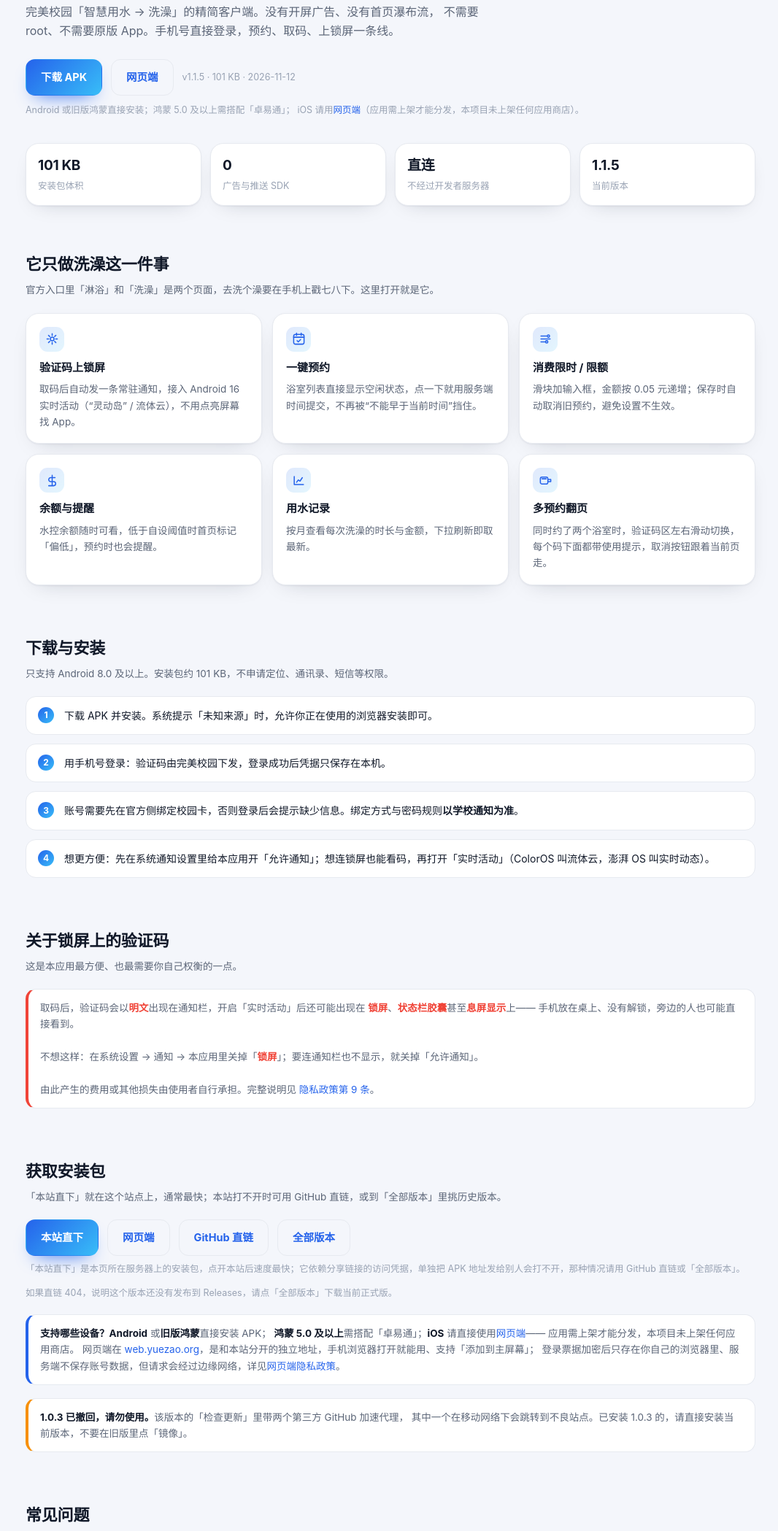
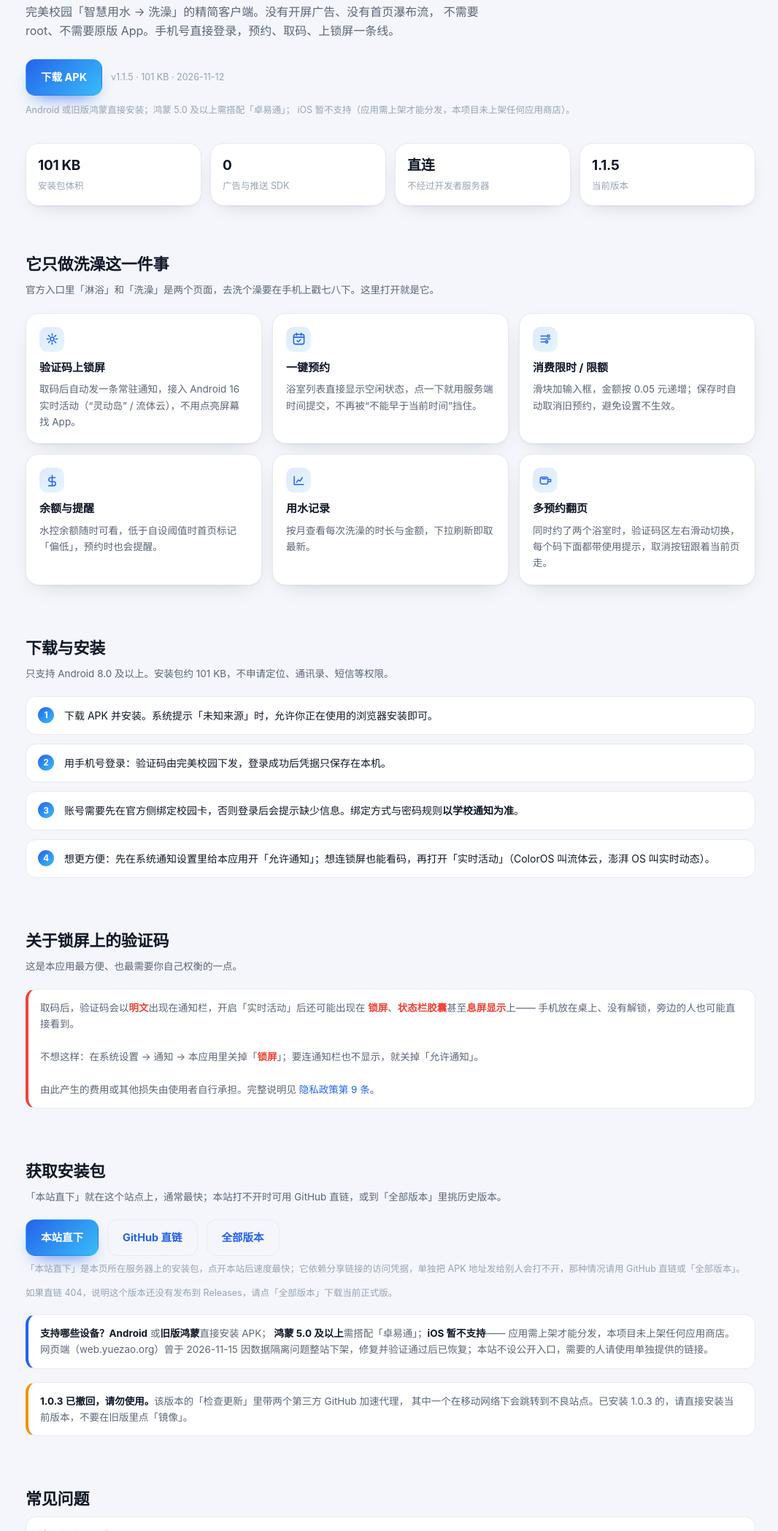
Before and after one commit to ghg6666678/wanmei-bath-android, a plain HTML site: page site/index.html in a window 1280 px wide. Shown: the part 276-2374 px from the top of the page at 73% size, without its empty margins (105-1171 px from the left). Drawn offline with Linux system fonts and the light colour scheme.

Commit message:
fix(app): 网页端入口撤下，登录框预填改用本机记住的号码
2026-11-15 网页端因数据隔离事故整站下架，官网（site/index.html）同步撤掉
两处「网页端」按钮与推广文案，只保留一行说明：曾于 11-15 下架、修复并验证
通过后已恢复、本站不设公开入口。若将来重新公开推广，按
docs/INCIDENT-2026-11-15.md 的前置条件核对后，连同两个按钮一起恢复。

服务端自 11-15 起只下发掩码手机号，登录框不能再用 config.phone 预填——
138****1234 塞进 11 位输入框会直接登录失败。改为只有本机记住的完整号码
（localStorage.localPhone）才预填：登录成功写入、主动退出清除、存储不可用
（file:// / 隐私模式）时不预填也不报错。与网页端同一处逻辑，改动一一对应。

```diff
--- a/site/index.html
+++ b/site/index.html
@@ -43,12 +43,11 @@
     </p>
     <div class="cta">
       <a class="btn primary" id="dlLocal" href="#download" download>下载 APK</a>
-      <a class="btn ghost" href="https://web.yuezao.org">网页端</a>
       <span class="meta" id="dlMeta"></span>
     </div>
     <p class="meta" style="margin-top:10px">
       Android 或旧版鸿蒙直接安装；鸿蒙 5.0 及以上需搭配「卓易通」；
-      iOS 请用<a href="https://web.yuezao.org">网页端</a>（应用需上架才能分发，本项目未上架任何应用商店）。
+      iOS 暂不支持（应用需上架才能分发，本项目未上架任何应用商店）。
     </p>
 
     <div class="stats">
@@ -127,7 +126,6 @@
     <p class="sub">「本站直下」就在这个站点上，通常最快；本站打不开时可用 GitHub 直链，或到「全部版本」里挑历史版本。</p>
     <div class="cta" style="margin-top:8px">
       <a class="btn primary" id="dlLocal2" href="#" download>本站直下</a>
-      <a class="btn ghost" href="https://web.yuezao.org">网页端</a>
       <a class="btn ghost" id="dlPrimary2" href="#" target="_blank" rel="noopener">GitHub 直链</a>
       <a class="btn ghost" id="dlAll" href="#" target="_blank" rel="noopener">全部版本</a>
     </div>
@@ -136,10 +134,10 @@
 
     <div class="note" style="margin-top:18px">
       <strong>支持哪些设备？</strong><strong>Android</strong> 或<strong>旧版鸿蒙</strong>直接安装 APK；
-      <strong>鸿蒙 5.0 及以上</strong>需搭配「卓易通」；<strong>iOS</strong> 请直接使用<a href="https://web.yuezao.org">网页端</a>——
+      <strong>鸿蒙 5.0 及以上</strong>需搭配「卓易通」；<strong>iOS 暂不支持</strong>——
       应用需上架才能分发，本项目未上架任何应用商店。
-      网页端在 <a href="https://web.yuezao.org">web.yuezao.org</a>，是和本站分开的独立地址，手机浏览器打开就能用、支持「添加到主屏幕」；
-      登录票据加密后只存在你自己的浏览器里、服务端不保存账号数据，但请求会经过边缘网络，详见<a href="privacy-web.html">网页端隐私政策</a>。
+      网页端（web.yuezao.org）曾于 2026-11-15 因数据隔离问题整站下架，修复并验证通过后已恢复；本站不设公开入口，需要的人请使用单独提供的链接。
+      <!-- 若决定重新公开推广网页端，按 docs/INCIDENT-2026-11-15.md 的前置条件核对后，连同顶部两个「网页端」按钮一起恢复。 -->
     </div>
 
     <div class="note warn" style="margin-top:18px">
```
Also changed, not shown: assets/index.html (+17 -2 lines).
